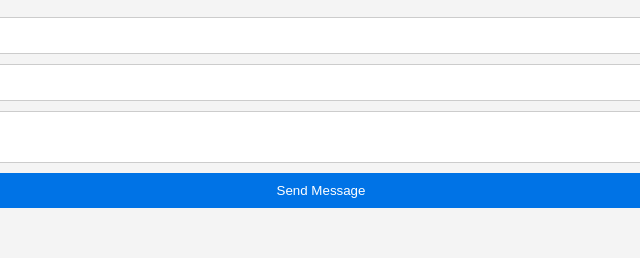
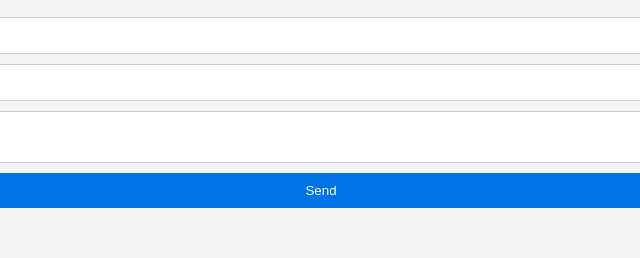
Before and after one commit to samirpuri204/samir, a plain HTML site: page index.html in a window 1280 px wide. Shown: the part 2503-2761 px from the top of the page, 319-959 px from the left. Drawn offline with nearby package versions, Linux system fonts and the light colour scheme.

Commit message:
Update index.html

```diff
--- a/index.html
+++ b/index.html
@@ -123,12 +123,12 @@
     </div>
 
     <!-- Contact Form -->
-    <form action="#" method="post" class="animate-section">
-      <input type="text" name="name" placeholder="Your Name" required>
-      <input type="email" name="email" placeholder="Your Email" required>
-      <textarea name="message" placeholder="Your Message" required></textarea>
-      <button type="submit">Send Message</button>
-    </form>
+    <form action="https://formspree.io/f/xzzepzgb" method="POST">
+    <input type="text" name="name" placeholder="Your Name" required>
+    <input type="email" name="email" placeholder="Your Email" required>
+    <textarea name="message" placeholder="Your Message" required></textarea>
+    <button type="submit">Send</button>
+</form>
   </div>
 </section>
 
```
